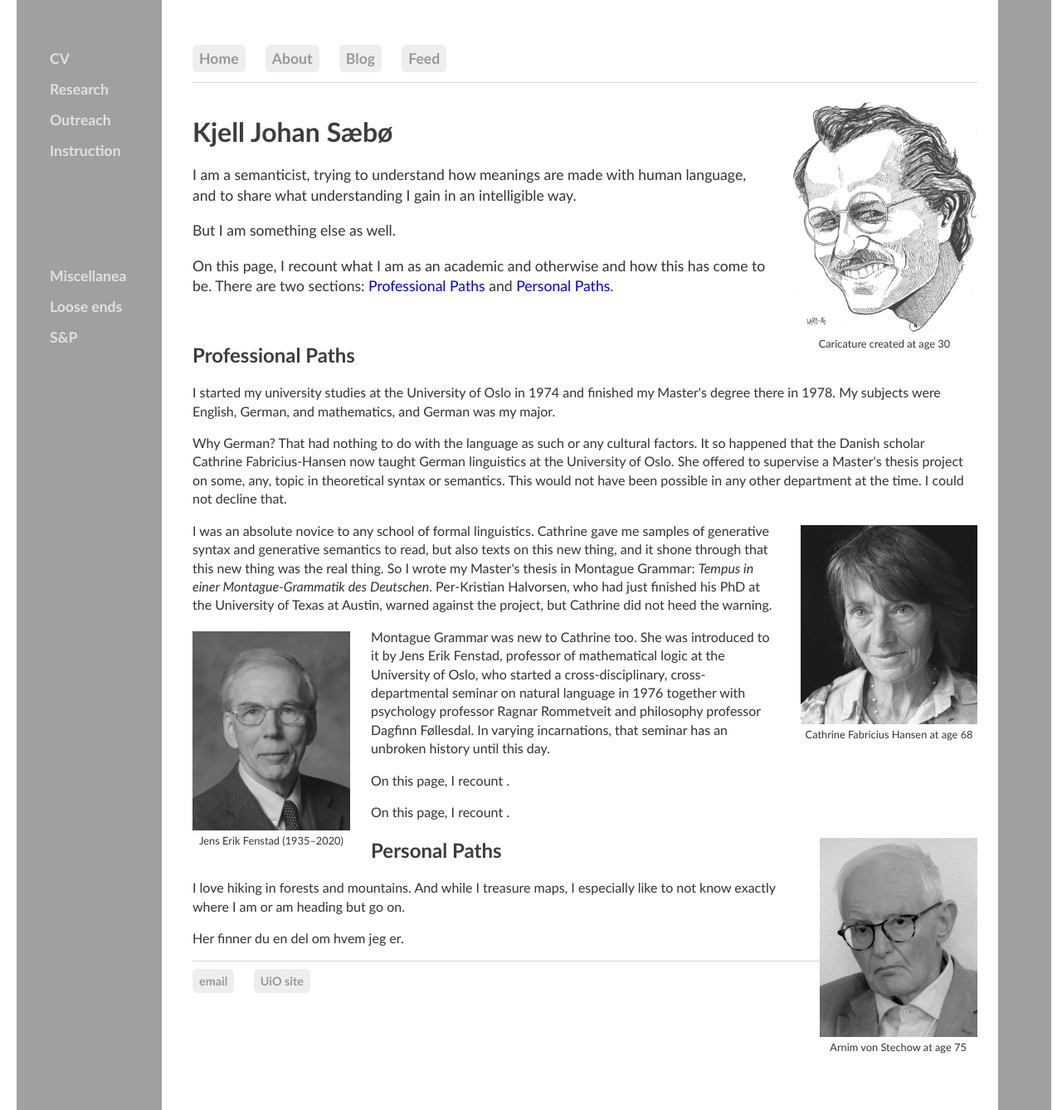
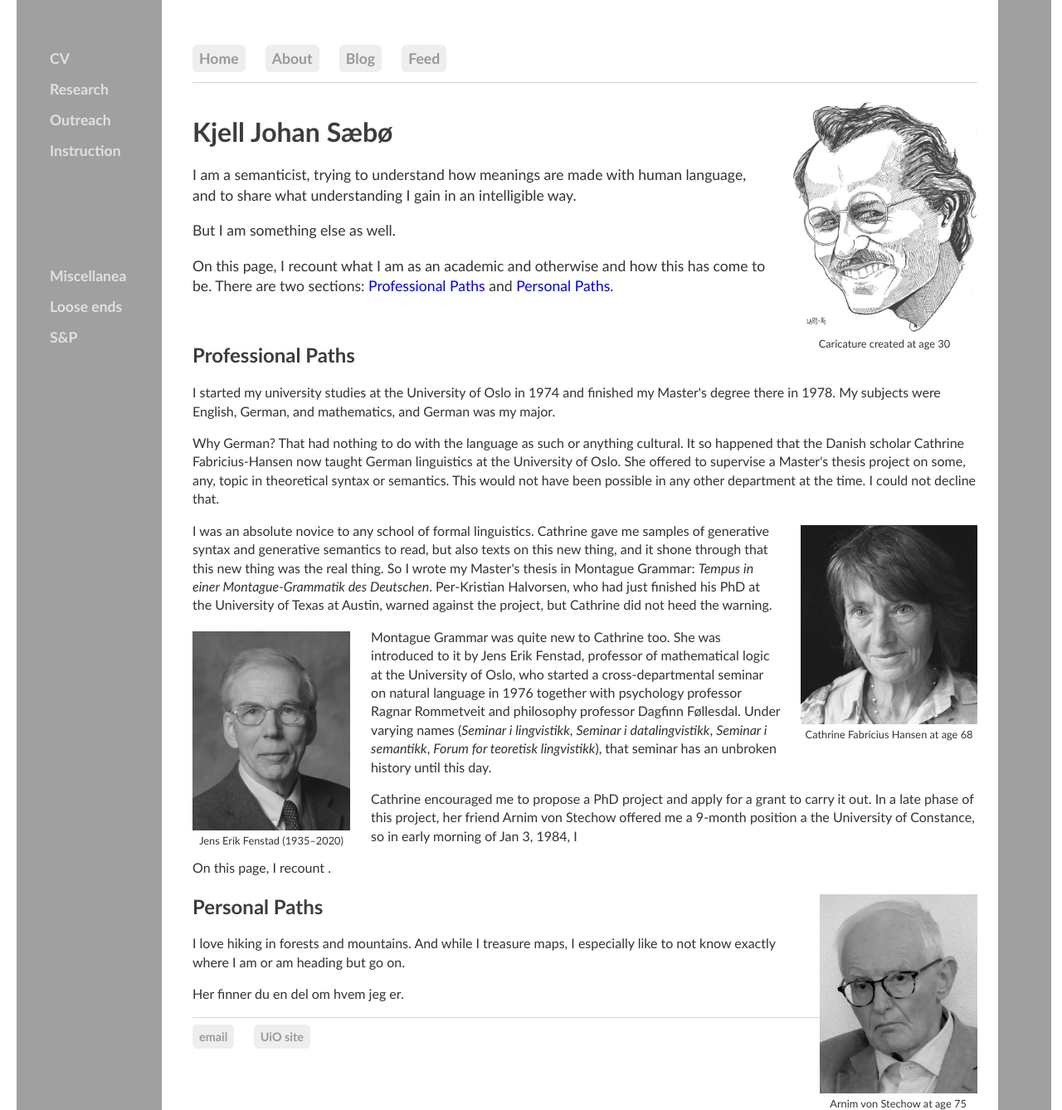
Before and after one commit to kjelljs/kjelljs.github.io, a Jekyll site: the page built from about/index.html, in a window 1280 px wide and 1338 px high. Shown: the whole window at 83% size. Built offline with Jekyll 4.4.1, drawn with Linux system fonts in a browser that asks for light colours.

Commit message:
Update index.html

```diff
--- a/about/index.html
+++ b/about/index.html
@@ -19,12 +19,12 @@
 	</div>
 	</br>
 	<h2 id="acad">Professional Paths</h2>
-	<p>I started my university studies at the University of Oslo in 1974 and finished my Master's degree there in 1978. My subjects were English, German, and mathematics, and German was my major.</p><p>Why German? That had nothing to do with the language as such or any cultural factors. It so happened that the Danish scholar Cathrine Fabricius-Hansen now taught German linguistics at the University of Oslo. She offered to supervise a Master's thesis project on some, any, topic in theoretical syntax or semantics. This would not have been possible in any other department at the time. I could not decline that.</p>
+	<p>I started my university studies at the University of Oslo in 1974 and finished my Master's degree there in 1978. My subjects were English, German, and mathematics, and German was my major.</p><p>Why German? That had nothing to do with the language as such or anything cultural. It so happened that the Danish scholar Cathrine Fabricius-Hansen now taught German linguistics at the University of Oslo. She offered to supervise a Master's thesis project on some, any, topic in theoretical syntax or semantics. This would not have been possible in any other department at the time. I could not decline that.</p>
 	<div style="float:right;"><figure class="rightfig"><img style="height:240px;" src="/pics/CFHgray.jpg"><figcaption>Cathrine Fabricius Hansen at age 68</figcaption></figure></div>
 	<p>I was an absolute novice to any school of formal linguistics. Cathrine gave me samples of generative syntax and generative semantics to read, but also texts on this new thing, and it shone through that this new thing was the real thing. So I wrote my Master's thesis in Montague Grammar: <i>Tempus in einer Montague-Grammatik des Deutschen</i>. Per-Kristian Halvorsen, who had just finished his PhD at the University of Texas at Austin, warned against the project, but Cathrine did not heed the warning.</p>
 	<div style="float:left;"><figure class="leftfig"><img style="height:240px;" src="/pics/JEFgray.jpg"><figcaption>Jens Erik Fenstad (1935&ndash;2020)</figcaption></figure></div>
-	<p>Montague Grammar was new to Cathrine too. She was introduced to it by Jens Erik Fenstad, professor of mathematical logic at the University of Oslo, who started a cross-disciplinary, cross-departmental seminar on natural language in 1976 together with psychology professor Ragnar Rommetveit and philosophy professor Dagfinn Føllesdal. In varying incarnations, that seminar has an unbroken history until this day.</p>
-	<p>On this page, I recount .</p>
+	<p>Montague Grammar was quite new to Cathrine too. She was introduced to it by Jens Erik Fenstad, professor of mathematical logic at the University of Oslo, who started a cross-departmental seminar on natural language in 1976 together with psychology professor Ragnar Rommetveit and philosophy professor Dagfinn Føllesdal. Under varying names (<i>Seminar i lingvistikk</i>, <i>Seminar i datalingvistikk</i>, <i>Seminar i semantikk</i>, <i>Forum for teoretisk lingvistikk</i>), that seminar has an unbroken history until this day.</p>
+	<p>Cathrine encouraged me to propose a PhD project and apply for a grant to carry it out. In a late phase of this project, her friend Arnim von Stechow offered me a 9-month position a the University of Constance, so in early morning of Jan 3, 1984, I </p>
 	<p>On this page, I recount .</p>
 	<div style="float:right;"><figure class="rightfig"><img style="height:240px;" src="/pics/Arnim2.jpg"><figcaption>Arnim von Stechow at age 75</figcaption></figure></div>
 	<h2 id="priv">Personal Paths</h2>
```
